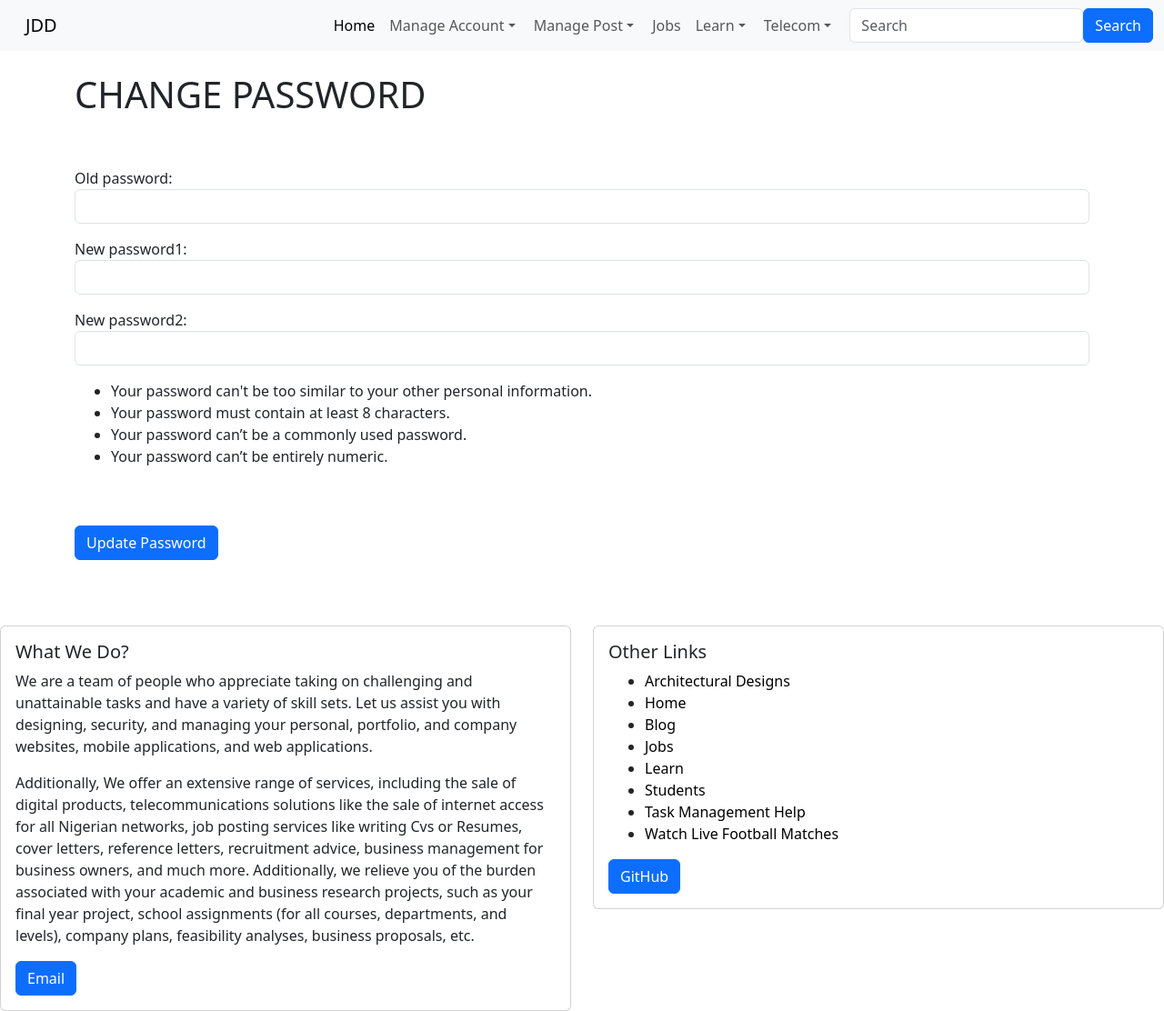
After one commit to hardeex/Content-management-website, a Django app: page /account/password/ in a window 1280 px wide. The commit adds this page. Shown: the whole page at 91% size. Run offline with Django 3.2, Linux system fonts and the light colour scheme; a user stored in the database is signed in.

Commit message:
implementing changing of user password

```diff
--- a/account/forms.py
+++ b/account/forms.py
@@ -1,7 +1,7 @@
-from django.contrib.auth.forms import UserCreationForm, UserChangeForm
+from django.contrib.auth.forms import UserCreationForm, UserChangeForm, PasswordChangeForm
 from django.contrib.auth.models import User
 from django import forms
-
+#from django.url import reverse_lazy
 
 class RegisterForm(UserCreationForm):
     email = forms.EmailField(widget=forms.EmailInput(attrs={'class': 'form-control'}))
@@ -20,20 +20,32 @@ class RegisterForm(UserCreationForm):
         self.fields['password2'].widget.attrs['class'] = 'form-control'
 
 
+
+
 class EditProfileForm(UserChangeForm):
     email = forms.EmailField(widget=forms.EmailInput(attrs={'class': 'form-control'}))
     first_name = forms.CharField(max_length=100, widget= forms.TextInput(attrs={'class': 'form-control'}))
     last_name = forms.CharField(max_length=100,  widget= forms.TextInput(attrs={'class': 'form-control'}))
     username = forms.CharField(max_length=100,  widget= forms.TextInput(attrs={'class': 'form-control'}))
-    last_login = forms.CharField(max_length=100,  widget= forms.TextInput(attrs={'class': 'form-control'}))
+    last_login = forms.CharField(max_length=100,  widget= forms.TextInput(attrs={'class': 'form-control', 'readonly': 'readonly'}))
     #is_superuser = forms.CharField(max_length=100,  widget= forms.CheckboxInput(attrs={'class': 'form-check'}))
-    is_superuser = forms.CharField(max_length=100,  widget= forms.TextInput(attrs={'class': 'form-check', 'readonly': 'readonly'}))
-    is_staff = forms.CharField(max_length=100,  widget= forms.CheckboxInput(attrs={'class': 'form-check'}))
-    is_active = forms.CharField(max_length=100,  widget= forms.CheckboxInput(attrs={'class': 'form-check'}))
+    #is_superuser = forms.CharField(max_length=100,  widget= forms.TextInput(attrs={'class': 'form-check', 'readonly': 'readonly'}))
+    #is_staff = forms.CharField(max_length=100,  widget= forms.CheckboxInput(attrs={'class': 'form-check'}))
+    #is_active = forms.CharField(max_length=100,  widget= forms.CheckboxInput(attrs={'class': 'form-check'}))
     #date_joined = forms.CharField(max_length=100,  widget= forms.TextInput(attrs={'class': 'form-control'}))
     date_joined = forms.CharField(max_length=100,  widget= forms.TextInput(attrs={'class': 'form-control', 'readonly': 'readonly'}))
 
 
     class Meta:
         model = User
-        fields = ('username','first_name', 'last_name', 'email',  'password', 'last_login', 'is_superuser', 'is_staff', 'is_active', 'date_joined')
+        fields = ('username','first_name', 'last_name', 'email', 'last_login', 'date_joined')
+
+
+class PasswordChangedForm(PasswordChangeForm):
+    old_password = forms.CharField(widget=forms.PasswordInput(attrs={'class': 'form-control', 'type': 'password'}))
+    new_password1 = forms.CharField(max_length=100, widget= forms.PasswordInput(attrs={'class': 'form-control', 'type': 'password'}))
+    new_password2 = forms.CharField(max_length=100,  widget= forms.PasswordInput(attrs={'class': 'form-control', 'type': 'password'}))
+
+    class Meta:
+        model = User
+        fields = ('username', 'new_password1', 'new_password2')
--- /dev/null
+++ b/account/templates/registration/change_password.html
@@ -0,0 +1,22 @@
+{% extends 'home/base.html' %}
+{% block title %} CHANGE PASSWORD {% endblock %}
+
+{% block body %}
+    <h1>CHANGE PASSWORD</h1><br> <br>
+
+    <div class="form-group">
+        <form method="POST">
+            {% csrf_token %}
+            {{form.as_p}}
+         <ul>
+            <li>Your password can't be too similar to your other personal information.</li>
+            <li>Your password must contain at least 8 characters.</li>
+            <li>Your password can’t be a commonly used password.</li>
+            <li>Your password can’t be entirely numeric.</li>
+        </ul>
+         <br><br>
+            <button class="btn btn-primary">Update Password</button>
+        </form>
+
+    </div> <br><br><br>
+{% endblock %}
--- a/account/urls.py
+++ b/account/urls.py
@@ -1,5 +1,7 @@
 from django.urls import path
-from . views import UserRegisterView, UserEditProfileView
+from . views import UserRegisterView, UserEditProfileView, ChangePasswordView
+from django.contrib.auth import views as auth_views
+from . import views
 
 
 app_name = 'account'
@@ -7,4 +9,7 @@ app_name = 'account'
 urlpatterns = [
     path('register/', UserRegisterView.as_view(), name='register'),
     path('edit_profile/', UserEditProfileView.as_view(), name='edit_profile'),
+    #path('password/', auth_views.PasswordChangeView.as_view(template_name='registration/change_password.html'), name='password')
+    path('password/', ChangePasswordView.as_view(template_name='registration/change_password.html'), name='password'),
+    path('changed_password_successfully/', views.changed_password_successfully, name='changed_password_successfully'),
 ]
--- a/account/views.py
+++ b/account/views.py
@@ -1,8 +1,9 @@
 from django.shortcuts import render
 from django.views import generic
-from django.contrib.auth.forms import UserCreationForm, UserChangeForm
+from django.contrib.auth.forms import UserCreationForm, UserChangeForm, PasswordChangeForm
 from django.urls import reverse_lazy
-from .forms import RegisterForm, EditProfileForm
+from .forms import RegisterForm, EditProfileForm, PasswordChangedForm
+from django.contrib.auth.views import PasswordChangeView
 
 
 class UserRegisterView(generic.CreateView):
@@ -19,3 +20,11 @@ class UserEditProfileView(generic.UpdateView):
 
     def get_object(self):
         return self.request.user
+
+class ChangePasswordView(PasswordChangeView):
+    form_class = PasswordChangedForm
+    #form_class = PasswordChangedForm
+    success_url = reverse_lazy('account:changed_password_successfully')
+
+def changed_password_successfully(request):
+    return render(request, 'registration/changed_password_successfully.html')
--- a/learwithjdd/urls.py
+++ b/learwithjdd/urls.py
@@ -24,7 +24,7 @@ urlpatterns = [
     path('admin/', admin.site.urls),
     path('', include("index.urls")),
     path('account/', include('django.contrib.auth.urls')),
-    path('account/', include('account.urls')),
+    path('account/', include('account.urls', namespace='account')),
     #path('<path:not_found>/', page_not_found, name='page_not_found')
     #path('<path:not_found>/', reddirct_to_error_page)
 ]
```
Also changed, not shown: account/templates/registration/changed_password_successfully.html (added, +12 -0 lines), account/templates/registration/edit_profile.html (+5 -2 lines), account/templates/registration/login.html (+21 -4 lines), db.sqlite3.
